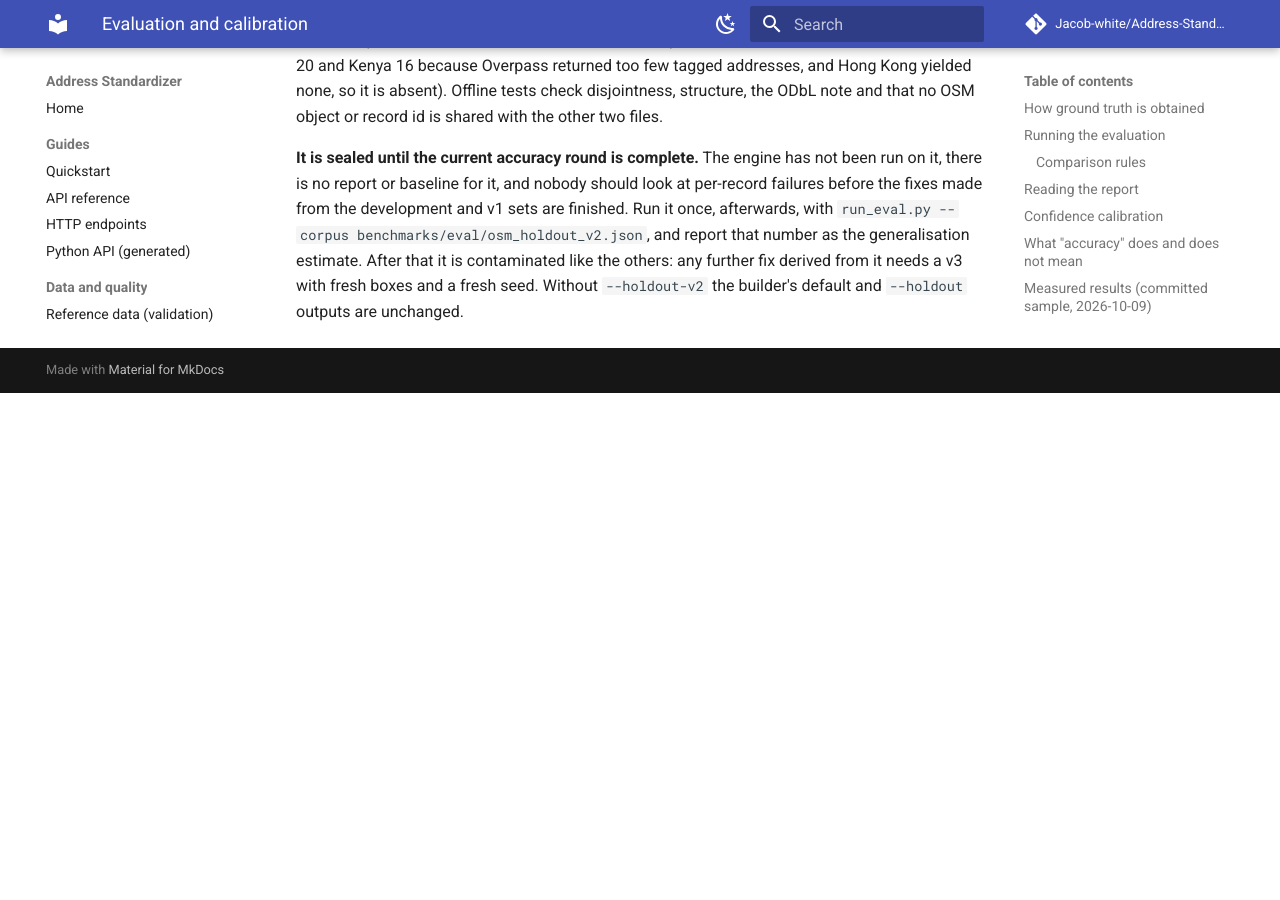
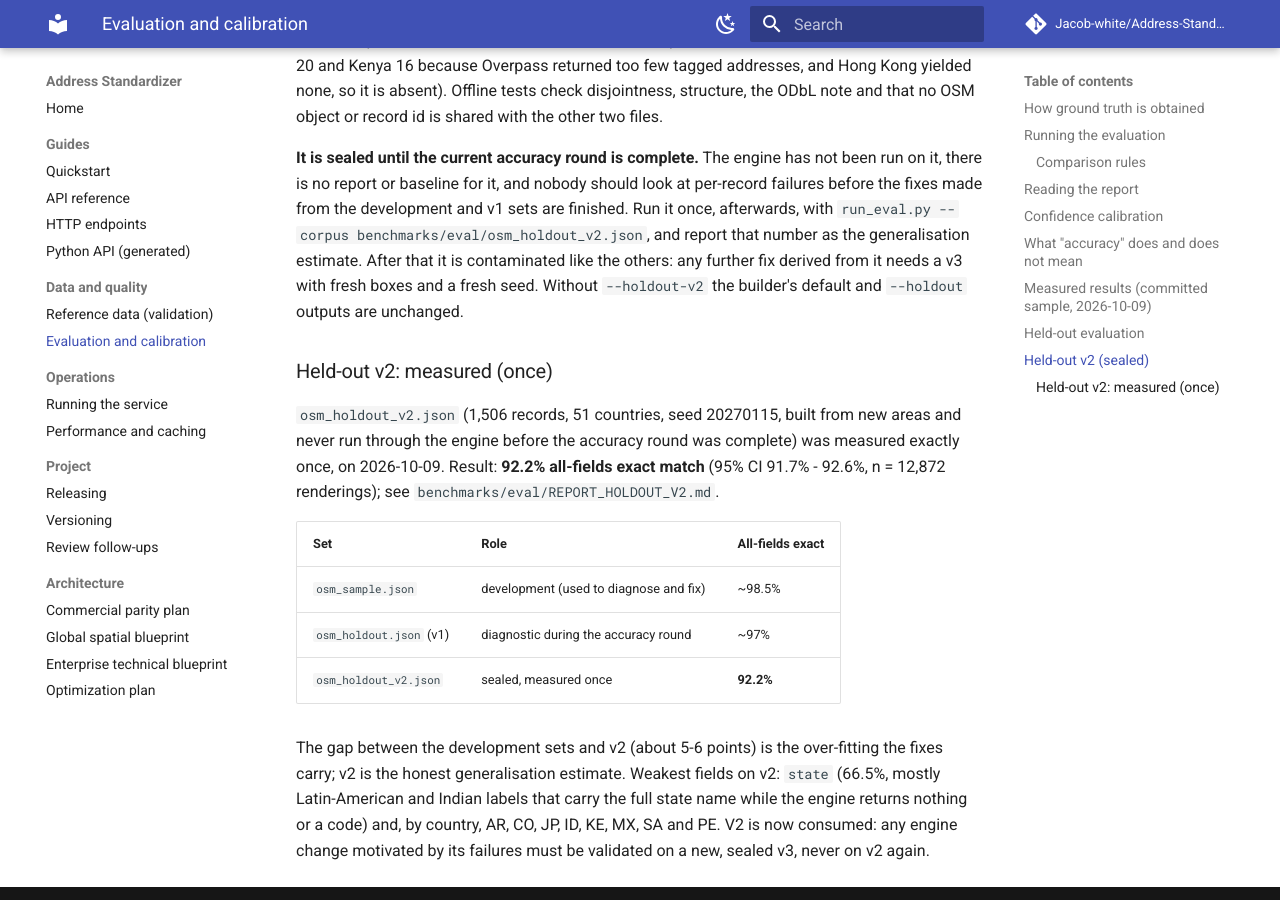
Before and after one commit to Jacob-white/Address-Standardizer, an MkDocs documentation site: the page built from docs/evaluation.md, in a window 1280 px wide and 900 px high, scrolled down 6460 px. Built offline with MkDocs 1.6.1 and Material for MkDocs 9.7.7, drawn with Linux system fonts in a browser that asks for light colours; comment, search, counter and statistics services are not loaded; before the commit the page ends 6853 px from its top, so only the background shows below that.

Commit message:
docs(eval): record the one-time sealed held-out v2 measurement (92.2% exact; development sets ~98%)
Co-Authored-By: Claude Sonnet 5.5 <noreply@anthropic.com>

```diff
--- a/docs/evaluation.md
+++ b/docs/evaluation.md
@@ -220,3 +220,20 @@ are finished. Run it once, afterwards, with `run_eval.py --corpus benchmarks/eva
 number as the generalisation estimate. After that it is contaminated like the others: any further fix derived from it
 needs a v3 with fresh boxes and a fresh seed. Without `--holdout-v2` the builder's default and `--holdout` outputs are
 unchanged.
+
+### Held-out v2: measured (once)
+
+`osm_holdout_v2.json` (1,506 records, 51 countries, seed 20270115, built from new areas and never run through the engine
+before the accuracy round was complete) was measured exactly once, on 2026-10-09. Result: **92.2% all-fields exact match**
+(95% CI 91.7% - 92.6%, n = 12,872 renderings); see `benchmarks/eval/REPORT_HOLDOUT_V2.md`.
+
+| Set | Role | All-fields exact |
+| :--- | :--- | :--- |
+| `osm_sample.json` | development (used to diagnose and fix) | ~98.5% |
+| `osm_holdout.json` (v1) | diagnostic during the accuracy round | ~97% |
+| `osm_holdout_v2.json` | sealed, measured once | **92.2%** |
+
+The gap between the development sets and v2 (about 5-6 points) is the over-fitting the fixes carry; v2 is the honest
+generalisation estimate. Weakest fields on v2: `state` (66.5%, mostly Latin-American and Indian labels that carry the full
+state name while the engine returns nothing or a code) and, by country, AR, CO, JP, ID, KE, MX, SA and PE. V2 is now
+consumed: any engine change motivated by its failures must be validated on a new, sealed v3, never on v2 again.
```
Also changed, not shown: benchmarks/eval/REPORT_HOLDOUT_V2.md (added, +119 -0 lines).
